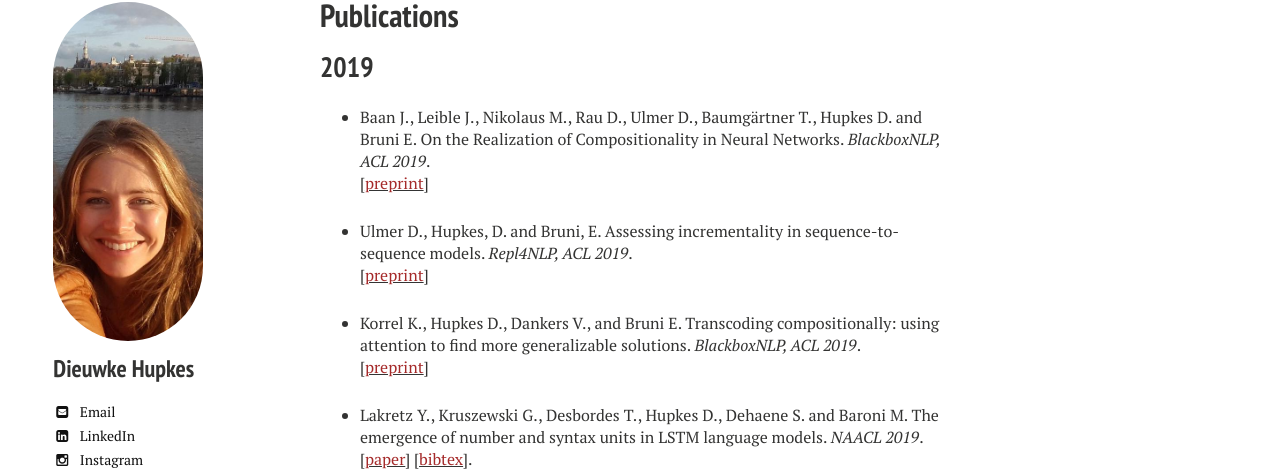
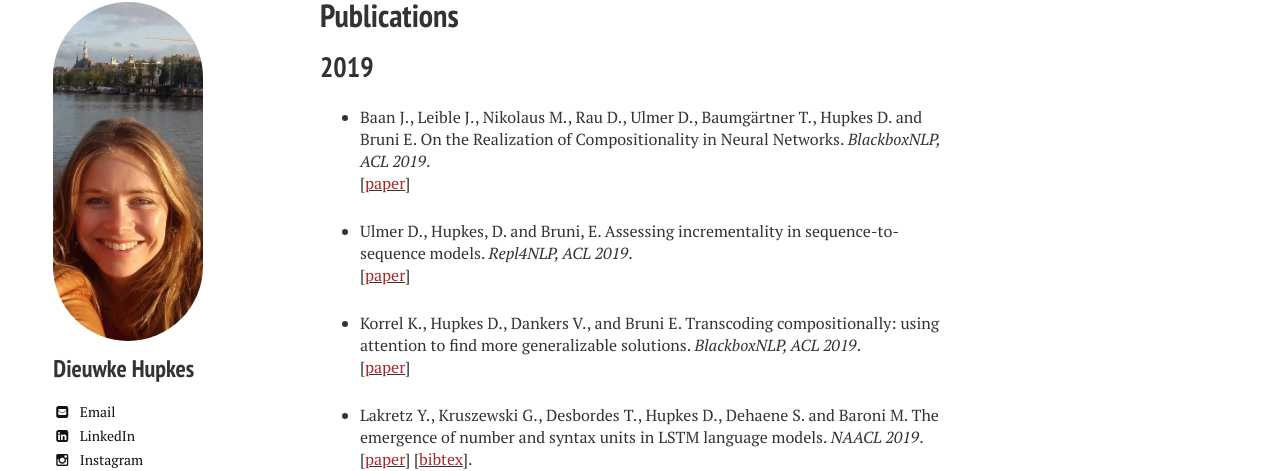
Before and after one commit to dieuwkehupkes/dieuwkehupkes.github.io, a Jekyll site: the page built from publications.md, in a window 1280 px wide and 900 px high, scrolled down 334 px. Shown: the part 88-559 px from the top of the window. Built offline with Jekyll 4.4.1, drawn with Linux system fonts in a browser that asks for light colours; nearby versions of some CDN libraries.

Commit message:
Remove preprint link, replace by 'paper'

```diff
--- a/publications.md
+++ b/publications.md
@@ -15,17 +15,17 @@ image:
 * Baan J., Leible J., Nikolaus M., Rau D., Ulmer D., Baumgärtner T., Hupkes D. and Bruni E.
 On the Realization of Compositionality in Neural Networks.
 *BlackboxNLP, ACL 2019*. \\
-\[[<font color="brown">preprint</font>](https://www.aclweb.org/anthology/W19-4814){:target="blank"}\]
+\[[<font color="brown">paper</font>](https://www.aclweb.org/anthology/W19-4814){:target="blank"}\]
 
 * Ulmer D., Hupkes, D. and Bruni, E.
 Assessing incrementality in sequence-to-sequence models.
 *Repl4NLP, ACL 2019*. \\
-\[[<font color="brown">preprint</font>](https://www.aclweb.org/anthology/W19-4324){:target="blank"}\]
+\[[<font color="brown">paper</font>](https://www.aclweb.org/anthology/W19-4324){:target="blank"}\]
 
 * Korrel K., Hupkes D., Dankers V., and Bruni E.
 Transcoding compositionally: using attention to find more generalizable solutions.
 *BlackboxNLP, ACL 2019*.\\
-\[[<font color="brown">preprint</font>](https://www.aclweb.org/anthology/W19-4801){:target="blank"}\]
+\[[<font color="brown">paper</font>](https://www.aclweb.org/anthology/W19-4801){:target="blank"}\]
 
 * Lakretz Y., Kruszewski G., Desbordes T., Hupkes D., Dehaene S. and Baroni M.
 The emergence of number and syntax units in LSTM language models.
```
